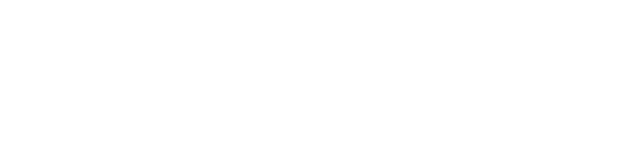
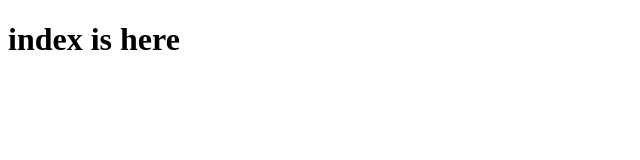
Before and after one commit to ramoniabiola/crap-portfolio, a plain HTML site: page index.html in a window 1280 px wide. Shown: the whole page, without its empty margins (0-640 px from the left). Drawn offline with Linux system fonts and the light colour scheme.

Commit message:
added index-html

```diff
--- a/index.html
+++ b/index.html
@@ -3,9 +3,10 @@
 <head>
     <meta charset="UTF-8">
     <meta name="viewport" content="width=device-width, initial-scale=1.0">
-    <title>crap-portfolio</title>
+    <title>Document</title>
 </head>
 <body>
+    <h1>index is here</h1>
 
 </body>
 </html>
```
